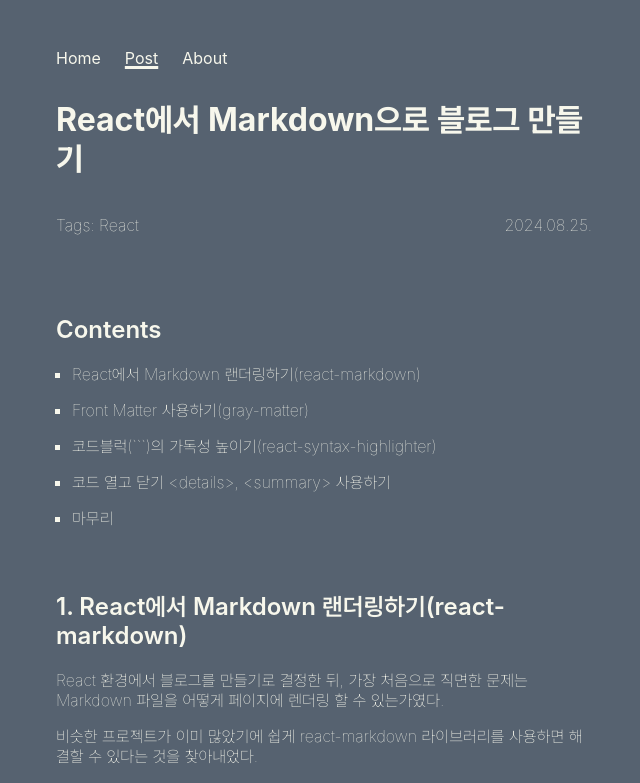
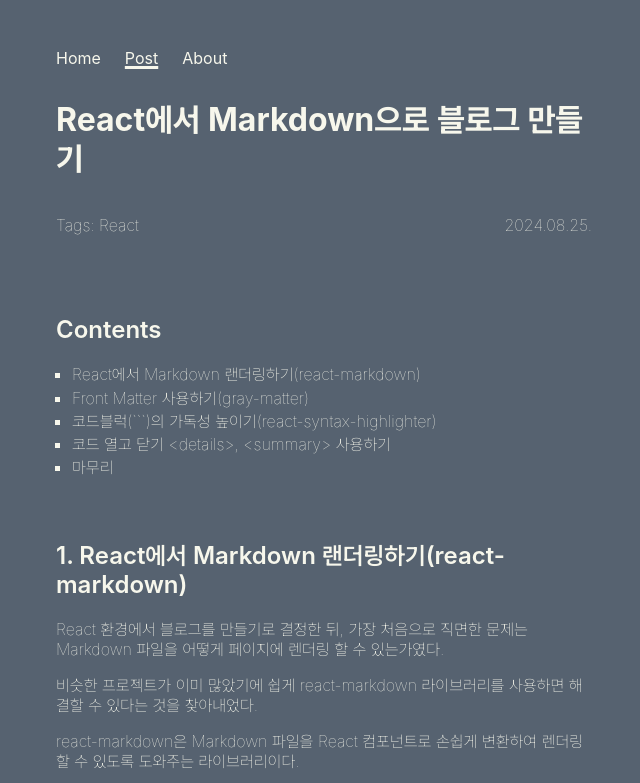
Before and after one commit to SioJeong/siojeong.github.io, a React (Vite) app: page /post/1 in a window 1280 px wide. Shown: the top 783 px of the page, without its empty margins (316-956 px from the left). Built offline with nearby package versions, Linux system fonts and the light colour scheme.

Commit message:
design: css 수정

```diff
--- a/src/components/markdown-renderer/MarkdownRenderer.module.css
+++ b/src/components/markdown-renderer/MarkdownRenderer.module.css
@@ -28,7 +28,7 @@
 }
 
 .list {
-    margin-bottom: 1rem;
+    margin-bottom: 0.2rem;
     margin-left: 1rem;
 }
 
```
